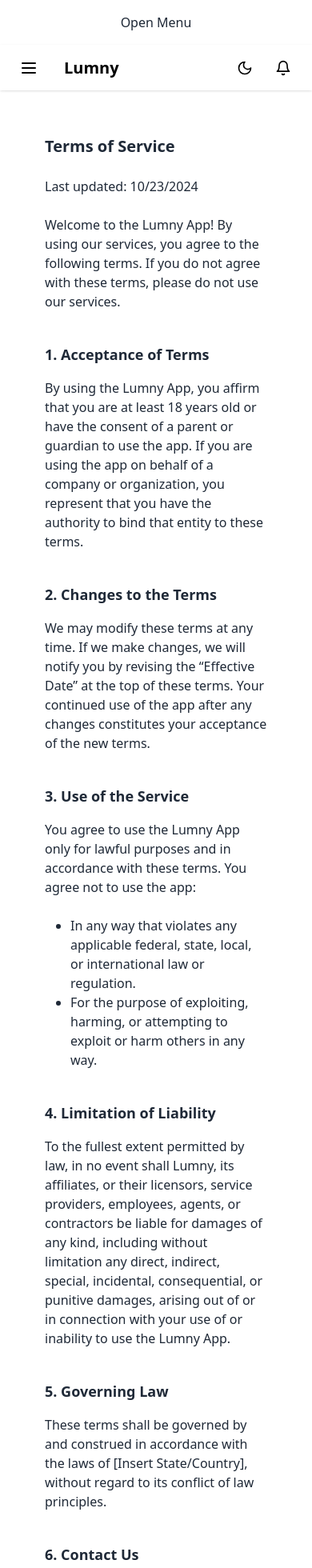
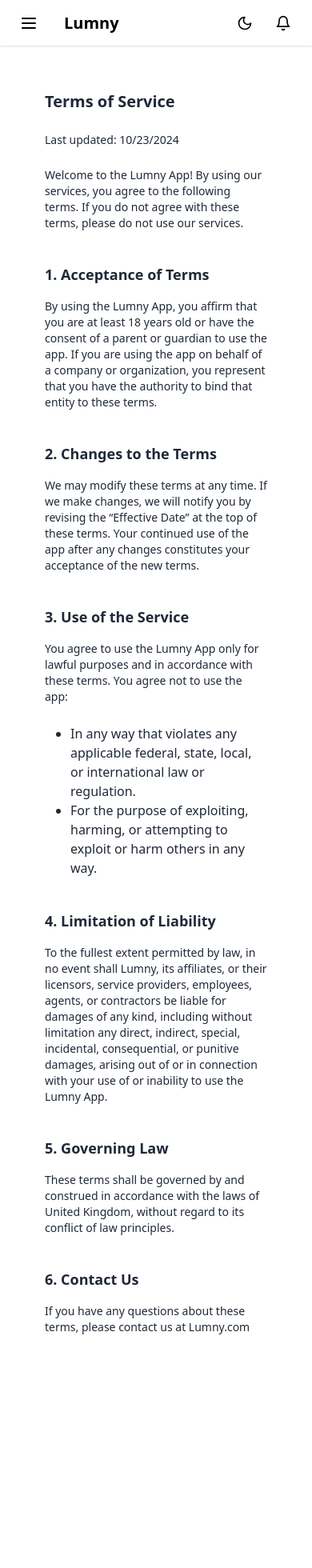
Before and after one commit to KGrim23/PathFinder_V1.0, a Next.js app: page /terms in a window 390 px wide. Shown: the top 1960 px of the page at 80% size. After the commit the page ends 1749 px from the top, so only its background shows below. Built offline with nearby package versions, Linux system fonts and the light colour scheme.

Commit message:
update th styling in terms and privacy pages

```diff
--- a/app/components/ChatInput.tsx
+++ b/app/components/ChatInput.tsx
@@ -29,7 +29,7 @@ const ChatInput: React.FC<{
   return (
     <form
       onSubmit={handleSendMessage}
-      className="sticky bottom-0 bg-background p-4"
+      className="sticky bottom-0 bg-background p-2"
     >
       <div className="relative overflow-hidden rounded-lg bg-background focus-within:ring-1 focus-within:ring-ring">
         <Label htmlFor="message" className="sr-only">
@@ -38,7 +38,7 @@ const ChatInput: React.FC<{
         <Textarea
           id="message"
           placeholder="Type your message here..."
-          className={`min-h-2 border-0 p-2 mb-2 shadow-none focus-visible:ring-0 text-base rounded-xl ${
+          className={`min-h-1 border-0 p-2 mb-2 shadow-none focus-visible:ring-0 text-base rounded-xl ${
             isDarkMode
               ? "bg-black text-white border-2 border-white"
               : "bg-gray-300 text-black"
--- a/app/privacy-policy/page.tsx
+++ b/app/privacy-policy/page.tsx
@@ -1,4 +1,3 @@
-// pages/privacy-policy.tsx
 "use client";
 import React, { useState, useEffect } from "react";
 import Sidebar from "../components/Sidebar"; // Import Sidebar component
@@ -9,7 +8,7 @@ import { useTheme } from "../components/ThemeContext"; // Dark mode context
 const PrivacyPolicy: React.FC = () => {
   const [isSidebarOpen, setIsSidebarOpen] = useState(false);
   const [isMobile, setIsMobile] = useState<boolean>(false);
-  const { isDarkMode, toggleDarkMode } = useTheme(); // Access dark mode state
+  const { isDarkMode, toggleDarkMode } = useTheme();
 
   // Effect to track if it's mobile view
   useEffect(() => {
@@ -33,16 +32,7 @@ const PrivacyPolicy: React.FC = () => {
           isDarkMode ? "dark" : ""
         }`}
       >
-        {!isMobile && <Sidebar isMobile={false} />}{" "}
-        {/* Sidebar for larger screens */}
-        {isMobile && (
-          <button
-            className="md:hidden p-4 text-gray-800 dark:text-gray-200"
-            onClick={() => setIsSidebarOpen(!isSidebarOpen)}
-          >
-            {isSidebarOpen ? "Close Menu" : "Open Menu"}
-          </button>
-        )}
+        {/* Mobile Sidebar */}
         {isMobile && isSidebarOpen && <Sidebar isMobile={true} />}
         <div className="flex flex-col h-full">
           <Navbar isMobile={isMobile} />
@@ -52,7 +42,7 @@ const PrivacyPolicy: React.FC = () => {
                 <h1 className="text-xl font-bold mb-6">
                   Privacy Policy for Lumny App
                 </h1>
-                <p className="mb-6">
+                <p className="mb-6 text-sm">
                   Last updated: {new Date().toLocaleDateString()}
                 </p>
 
@@ -123,8 +113,7 @@ const PrivacyPolicy: React.FC = () => {
                   6. Contact Us
                 </h2>
                 <p className="mb-6">
-                  If you have questions, contact us at [Your Contact
-                  Information].
+                  If you have questions, contact us at Lumny.com
                 </p>
               </div>
             </div>
--- a/app/terms/page.tsx
+++ b/app/terms/page.tsx
@@ -1,4 +1,3 @@
-// pages/terms.tsx
 "use client"; // Added for client-side rendering
 import React, { useEffect, useState } from "react";
 import Sidebar from "../components/Sidebar"; // Import Sidebar component
@@ -11,21 +10,20 @@ const Terms: React.FC = () => {
   const [isMobile, setIsMobile] = useState<boolean>(false);
   const { isDarkMode, toggleDarkMode } = useTheme();
 
-  // Effect to toggle dark mode class
-  useEffect(() => {
-    document.body.classList.toggle("dark", isDarkMode);
-  }, [isDarkMode]);
-
   // Effect to track if it's mobile view
   useEffect(() => {
     const handleResize = () => {
       setIsMobile(window.innerWidth < 768);
     };
+    handleResize();
+    window.addEventListener("resize", handleResize);
+    return () => window.removeEventListener("resize", handleResize);
+  }, []);
 
-    handleResize(); // Call on mount
-    window.addEventListener("resize", handleResize);
-    return () => window.removeEventListener("resize", handleResize); // Cleanup on unmount
-  }, []);
+  // Effect to apply dark mode class to body
+  useEffect(() => {
+    document.body.classList.toggle("dark", isDarkMode);
+  }, [isDarkMode]);
 
   return (
     <TooltipProvider>
@@ -34,17 +32,6 @@ const Terms: React.FC = () => {
           isDarkMode ? "dark" : ""
         }`}
       >
-        {/* Sidebar for larger screens */}
-        {!isMobile && <Sidebar isMobile={false} />}
-        {/* Mobile sidebar toggle button */}
-        {isMobile && (
-          <button
-            className="md:hidden p-4 text-gray-800"
-            onClick={() => setIsSidebarOpen(!isSidebarOpen)}
-          >
-            {isSidebarOpen ? "Close Menu" : "Open Menu"}
-          </button>
-        )}
         {/* Mobile Sidebar */}
         {isMobile && isSidebarOpen && <Sidebar isMobile={true} />}
 
@@ -52,15 +39,15 @@ const Terms: React.FC = () => {
           {/* Render Navbar */}
           <Navbar isMobile={isMobile} />
           <main className="flex-1 overflow-auto p-4 flex flex-col">
-            <div className="max-w-3xl mx-auto p-6">
-              <div className="flex flex-col justify-center p-4 text-gray-800">
+            <div className="max-w-3xl mx-auto p-6 text-gray-800 dark:text-gray-200">
+              <div className="flex flex-col justify-center p-4 text-md">
                 <h1 className="text-xl font-bold mb-6">Terms of Service</h1>
 
-                <p className="text-gray-800 mb-6">
+                <p className="mb-6 text-sm">
                   Last updated: {new Date().toLocaleDateString()}
                 </p>
 
-                <p className="text-gray-800 mb-6">
+                <p className="mb-6 text-sm">
                   Welcome to the Lumny App! By using our services, you agree to
                   the following terms. If you do not agree with these terms,
                   please do not use our services.
@@ -69,7 +56,7 @@ const Terms: React.FC = () => {
                 <h2 className="text-lg font-semibold mt-4 mb-4">
                   1. Acceptance of Terms
                 </h2>
-                <p className="text-gray-800 mb-6">
+                <p className="mb-6 text-sm">
                   By using the Lumny App, you affirm that you are at least 18
                   years old or have the consent of a parent or guardian to use
                   the app. If you are using the app on behalf of a company or
@@ -80,7 +67,7 @@ const Terms: React.FC = () => {
                 <h2 className="text-lg font-semibold mt-4 mb-4">
                   2. Changes to the Terms
                 </h2>
-                <p className="text-gray-800 mb-6">
+                <p className="mb-6 text-sm">
                   We may modify these terms at any time. If we make changes, we
                   will notify you by revising the “Effective Date” at the top of
                   these terms. Your continued use of the app after any changes
@@ -90,11 +77,11 @@ const Terms: React.FC = () => {
                 <h2 className="text-lg font-semibold mt-4 mb-4">
                   3. Use of the Service
                 </h2>
-                <p className="text-gray-800 mb-6">
+                <p className="mb-6 text-sm">
                   You agree to use the Lumny App only for lawful purposes and in
                   accordance with these terms. You agree not to use the app:
                 </p>
-                <ul className="list-disc ml-8 mb-6 text-gray-800">
+                <ul className="list-disc ml-8 mb-6">
                   <li>
                     In any way that violates any applicable federal, state,
                     local, or international law or regulation.
@@ -108,7 +95,7 @@ const Terms: React.FC = () => {
                 <h2 className="text-lg font-semibold mt-4 mb-4">
                   4. Limitation of Liability
                 </h2>
-                <p className="text-gray-800 mb-6">
+                <p className="mb-6 text-sm">
                   To the fullest extent permitted by law, in no event shall
                   Lumny, its affiliates, or their licensors, service providers,
                   employees, agents, or contractors be liable for damages of any
@@ -121,18 +108,18 @@ const Terms: React.FC = () => {
                 <h2 className="text-lg font-semibold mt-4 mb-4">
                   5. Governing Law
                 </h2>
-                <p className="text-gray-800 mb-6">
+                <p className="mb-6 text-sm">
                   These terms shall be governed by and construed in accordance
-                  with the laws of [Insert State/Country], without regard to its
+                  with the laws of United Kingdom, without regard to its
                   conflict of law principles.
                 </p>
 
                 <h2 className="text-lg font-semibold mt-4 mb-4">
                   6. Contact Us
                 </h2>
-                <p className="text-gray-800 mb-6">
+                <p className="mb-6 text-sm">
                   If you have any questions about these terms, please contact us
-                  at [Insert Contact Information].
+                  at Lumny.com
                 </p>
               </div>
             </div>
```
